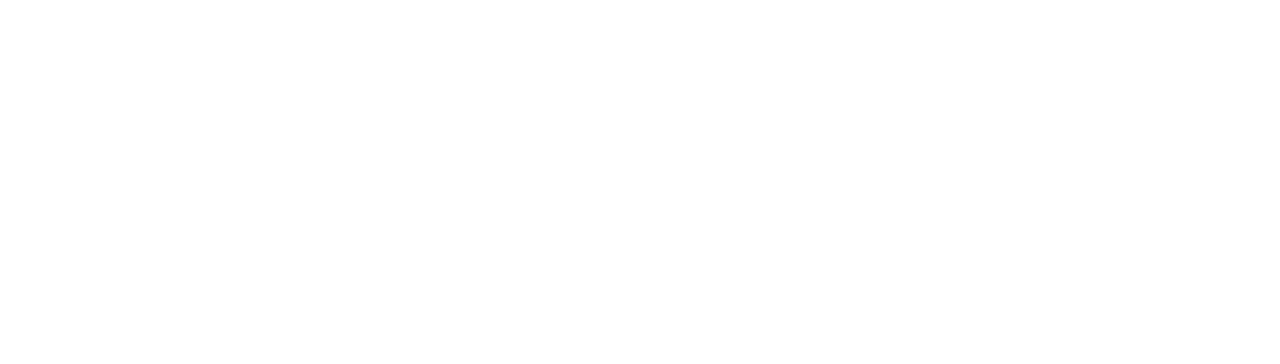
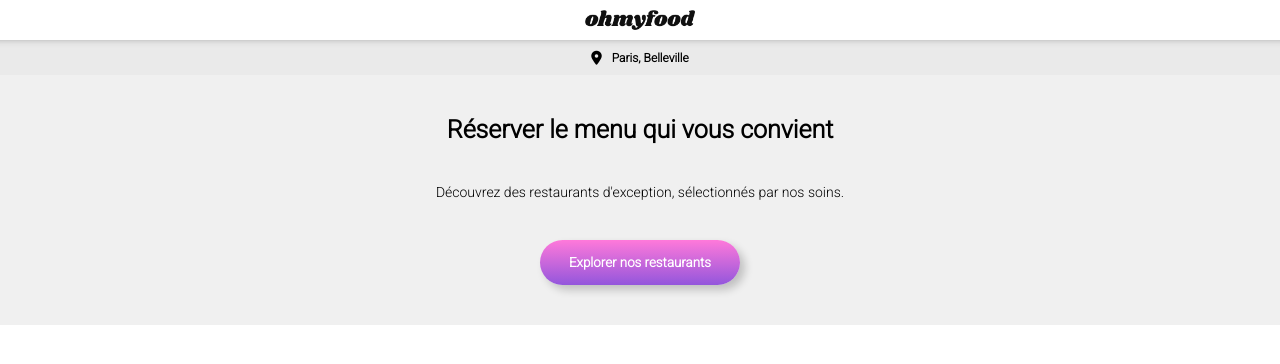
Before and after one commit to Hugolgle/ohmyfood, a plain HTML site: page index.html in a window 1280 px wide. Drawn offline with Linux system fonts and the light colour scheme.

Commit message:
réalisation de la premiere partie de la page d'accueil

```diff
--- a/index.html
+++ b/index.html
@@ -14,7 +14,27 @@
 </head>
 
 <body>
+    <header class="header">
+        <img src="./assets/images/logo/ohmyfood.png" alt="logo">
+    </header>
+    <main>
+        <div class="localisation">
+            <i class="fa-solid fa-location-dot"></i>
+            <p class="lieu">Paris, Belleville</p>
+        </div>
 
+        <section class="first">
+            <h2>
+                Réserver le menu qui vous convient
+            </h2>
+            <p>
+                Découvrez des restaurants d'exception, sélectionnés par nos soins.
+            </p>
+            <button type="submit">
+                <a href="#">Explorer nos restaurants</a>
+            </button>
+        </section>
+    </main>
 
 </body>
 
--- a/sass/style.scss
+++ b/sass/style.scss
@@ -0,0 +1,97 @@
+@import url('https://fonts.googleapis.com/css2?family=Roboto:wght@300&display=swap');
+
+$primary: #9356DC;
+$secondary: #FF79DA;
+$tertiary: #99E2D0;
+
+$degrade: linear-gradient(to top, $primary, $secondary);
+
+// Général
+
+* {
+    margin: 0;
+    padding: 0;
+    font-family: "roboto", sans-serif;
+}
+
+h2 {
+    font-size: 16px;
+}
+
+h3 {
+    font-size: 14px;
+}
+
+p {
+    font-size: 14px;
+}
+
+a {
+    color: #000;
+    text-decoration: none;
+}
+
+// Header
+
+header {
+    display: flex;
+    align-items: center;
+    justify-content: center;
+    height: 40px;
+
+    z-index: 1;
+}
+
+img {
+    width: 110px;
+}
+
+// Main
+
+div.localisation {
+    display: flex;
+    align-items: center;
+    justify-content: center;
+    height: 35px;
+    background-color: #eaeaea;
+    box-shadow: 0px 55px 10px -58px rgba(0, 0, 0, 0.5) inset;
+
+    i {
+        margin-right: 10px;
+        font-size: 14px;
+    }
+
+    p {
+        font-size: 12px;
+        font-weight: 900;
+    }
+}
+
+section.first {
+    display: flex;
+    flex-direction: column;
+    height: 170px;
+    text-align: center;
+    background-color: #f0f0f0;
+    justify-content: space-between;
+    align-items: center;
+    padding: 40px 20px;
+
+    h2 {
+        font-size: 25px;
+    }
+
+    button {
+        background: $degrade;
+        padding: 15px;
+        width: 200px;
+        border: none;
+        border-radius: 50px;
+        box-shadow: 5px 5px 9px 0px rgba(0, 0, 0, 0.2);
+
+        a {
+            color: #fff;
+            font-weight: 900;
+        }
+    }
+}
```
Also changed, not shown: sass/style.css, 1 other file.
